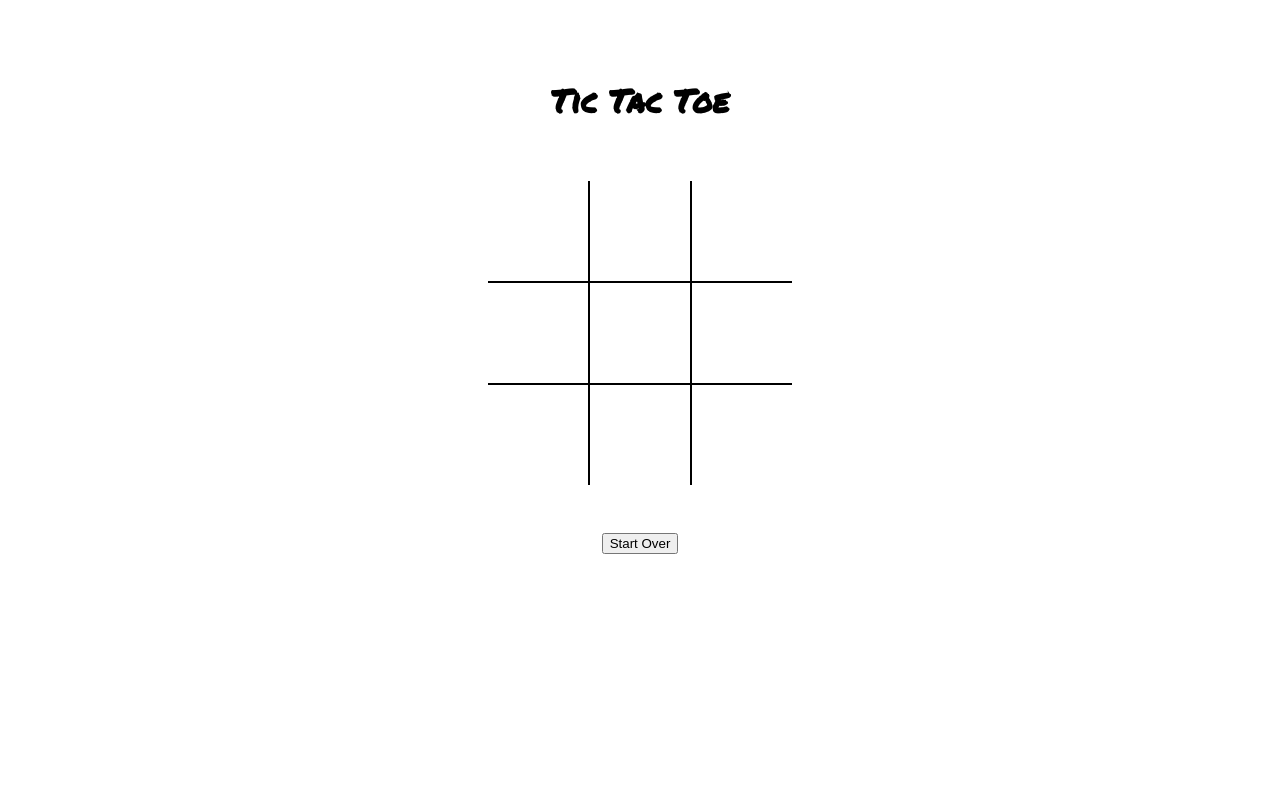
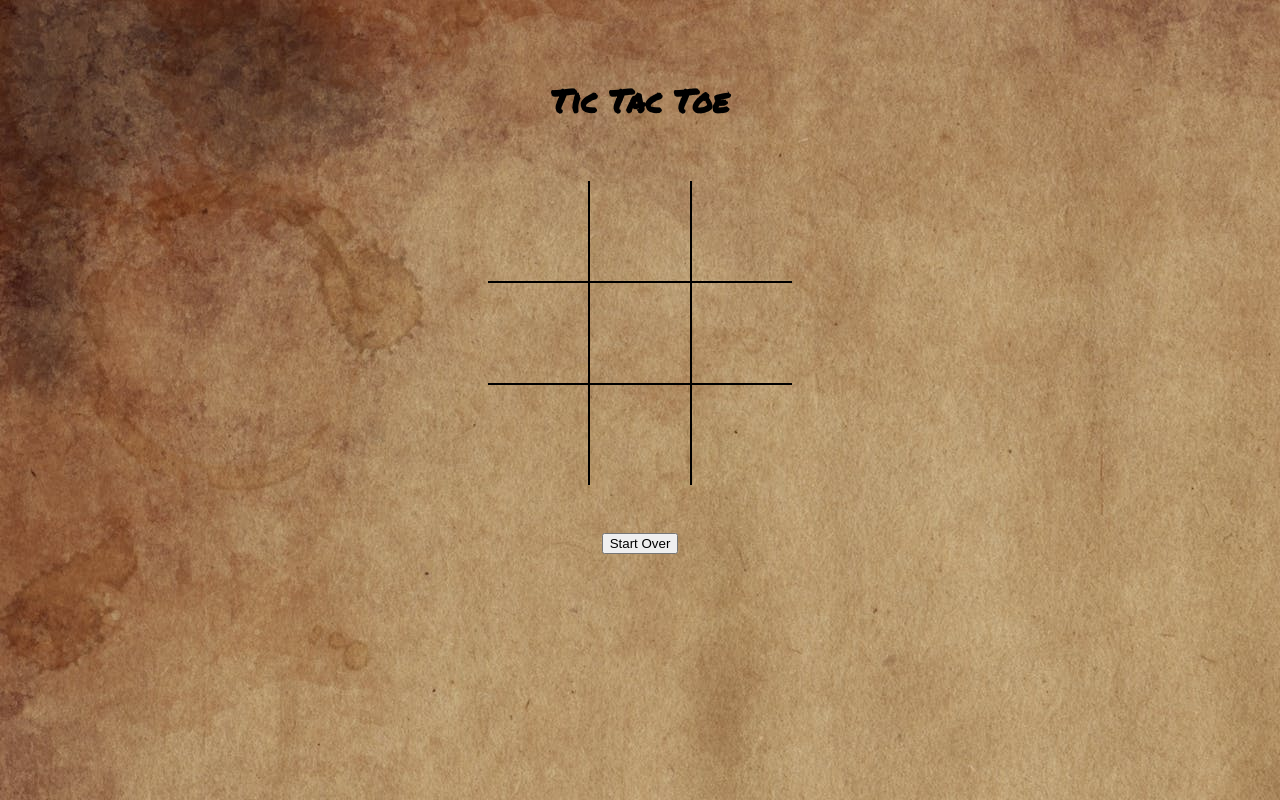
Before and after one commit to maddieconaway/innovate, a plain HTML site: page tictactoe/index.html in a window 1280 px wide. Drawn offline with Linux system fonts and the light colour scheme.

Commit message:
added background

```diff
--- a/tictactoe/index.html
+++ b/tictactoe/index.html
@@ -10,7 +10,7 @@
     <link href="https://fonts.googleapis.com/css?family=Permanent+Marker&display=swap" rel="stylesheet">
 </head>
 
-<body>
+<body style='background-image: url("background.jpeg")'>
     <div id="board">
         <h1>Tic Tac Toe</h1>
         <div id="result">
--- a/tictactoe/styles.css
+++ b/tictactoe/styles.css
@@ -32,6 +32,7 @@
     padding: 3em;
     text-align: center;
     font-family: 'Permanent Marker', cursive;
+
 }
 
 #result {
```
Also changed, not shown: tictactoe/background.jpeg (added).
